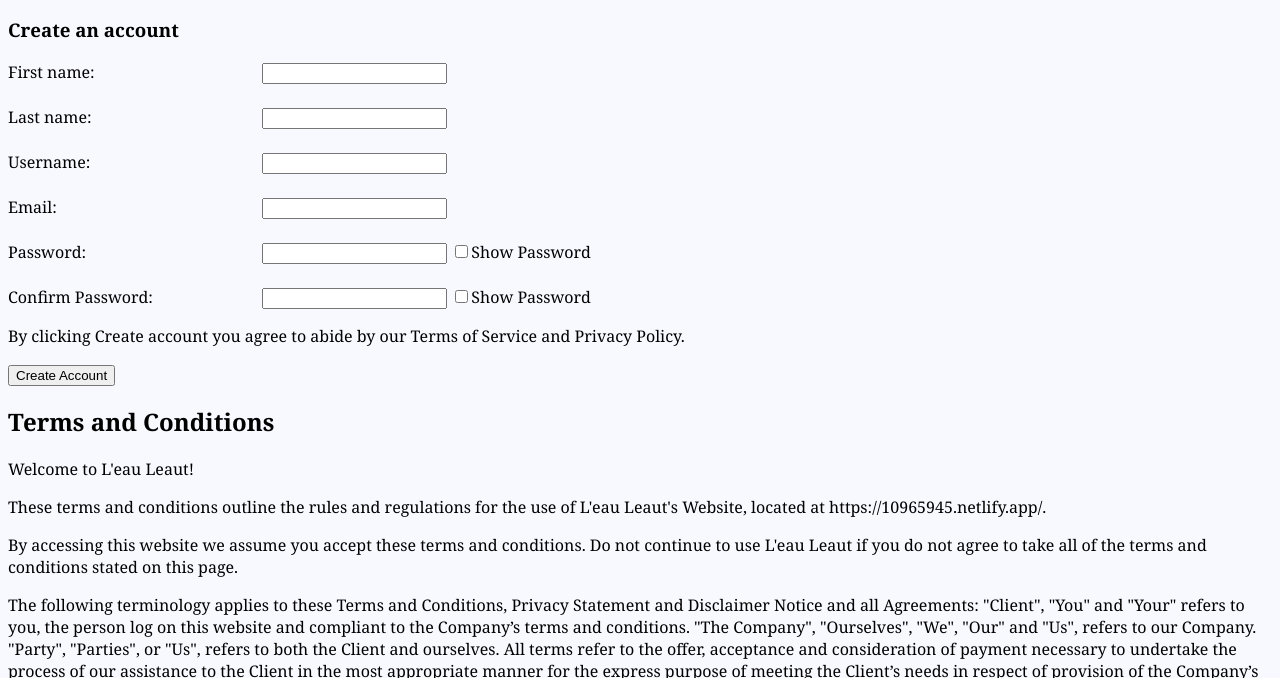
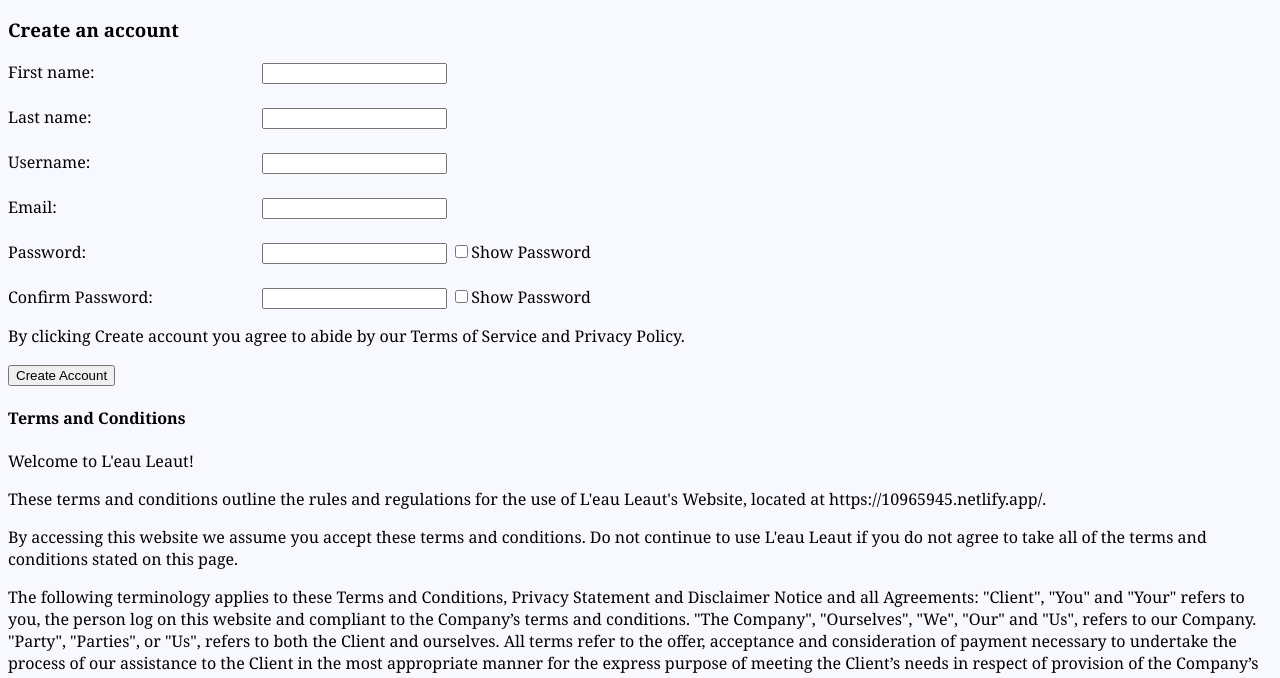
Before and after one commit to JesiahKA/DCIT-101-Static-Website, a plain HTML site: page Index.html in a window 1280 px wide. Shown: the part 122-800 px from the top of the page. Drawn offline with Linux system fonts and the light colour scheme.

Commit message:
Update Index.html

```diff
--- a/Index.html
+++ b/Index.html
@@ -136,7 +136,7 @@ function one() {
 
 			<input type="submit" value="Create Account">
 		</form>
-			<h2><strong>Terms and Conditions</strong></h2>
+			<h4><strong>Terms and Conditions</strong></h4>
 
 <p>Welcome to L'eau Leaut!</p>
 
```
